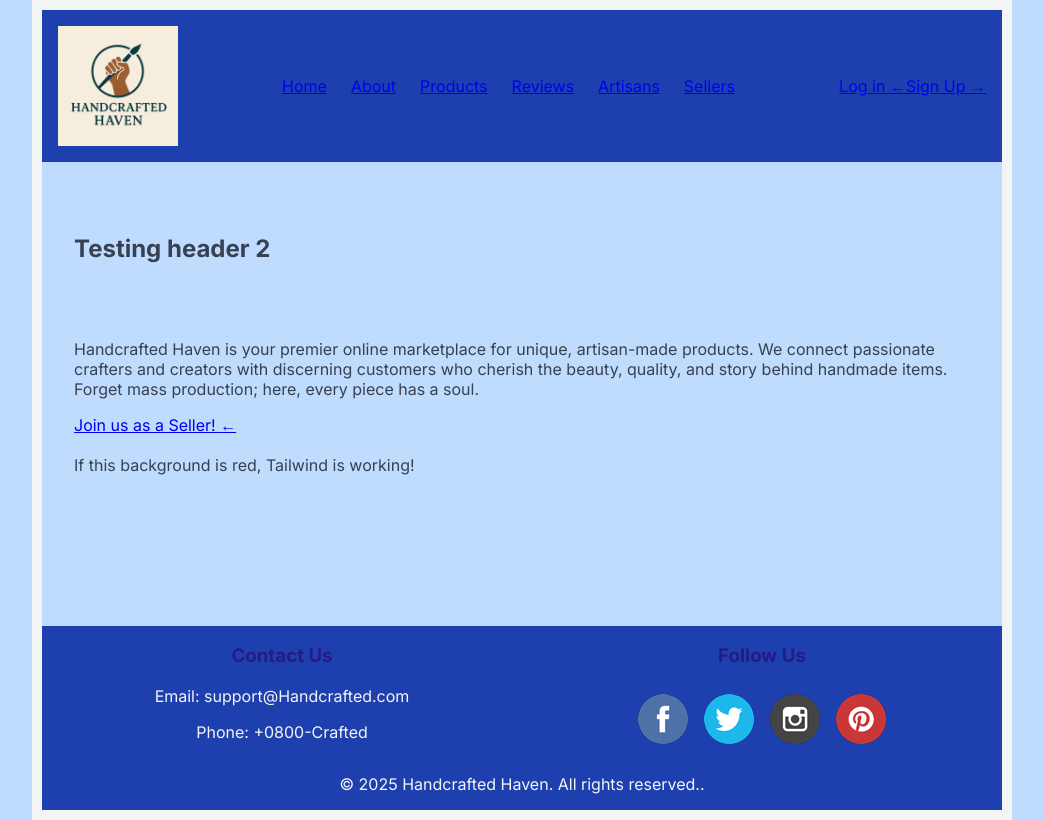
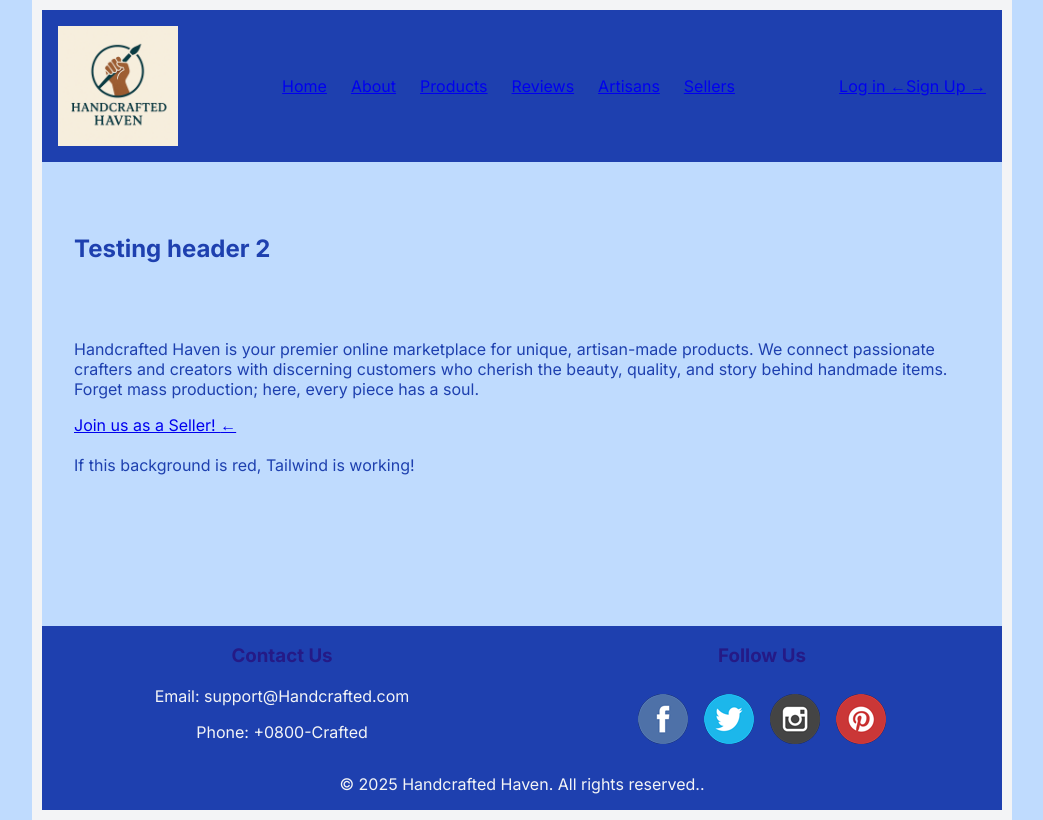
Before and after one commit to pbabcock-byu/WDD430_handcrafted_haven, a Next.js app: page / in a window 1280 px wide. Shown: the whole page, without its empty margins (118-1161 px from the left). Built offline with nearby package versions, Linux system fonts and the light colour scheme; a web font is replaced by a local one.

Commit message:
Update codes

```diff
--- a/src/app/globals.css
+++ b/src/app/globals.css
@@ -14,8 +14,8 @@
 */
 
 :root {
-  --background: #BFDBFE;
-  --foreground: #374151;
+  --background: #BFDBFE; /* Primary light color */
+  --foreground: #1E40AF; /* Primary dark color */
 }
 
 .mainheader {
```
Also changed, not shown: package.json (+9 -1 lines), public/uploads/1753936638373-Protea-scaled.jpg (added), public/uploads/1753936904263-Website_Large.png (added).
